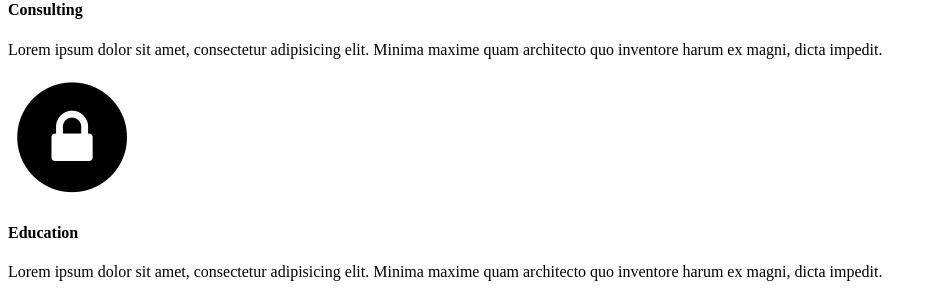
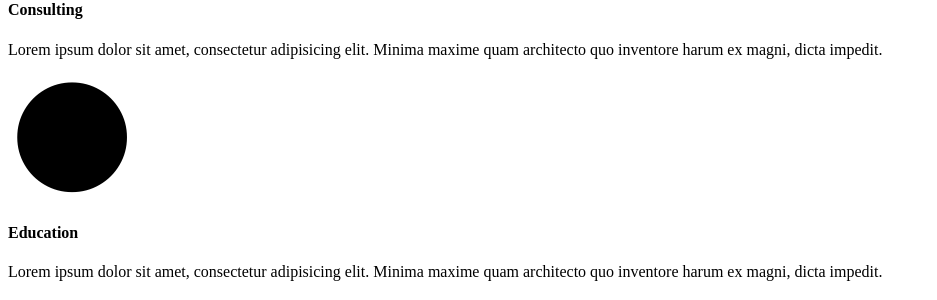
Before and after one commit to PixelNGO/pixel-ong.github.io, a Jekyll site: the page built from index.html, in a window 1280 px wide. Shown: the part 701-1001 px from the top of the page, without its empty margins (0-937 px from the left). Built offline with Jekyll 4.4.1, drawn with Linux system fonts in a browser that asks for light colours; some web fonts are replaced.

Commit message:
Update services

```diff
--- a/_includes/services.html
+++ b/_includes/services.html
@@ -27,7 +27,7 @@
                 <div class="col-md-4">
                     <span class="fa-stack fa-4x">
                         <i class="fa fa-circle fa-stack-2x text-primary"></i>
-                        <i class="fa fa-lock fa-stack-1x fa-inverse"></i>
+                        <i class="fa fa-microchip fa-stack-1x fa-inverse"></i>
                     </span>
                     <h4 class="service-heading">Education</h4>
                     <p class="text-muted">Lorem ipsum dolor sit amet, consectetur adipisicing elit. Minima maxime quam architecto quo inventore harum ex magni, dicta impedit.</p>
```
Also changed, not shown: img/logos/selper.png (added).
